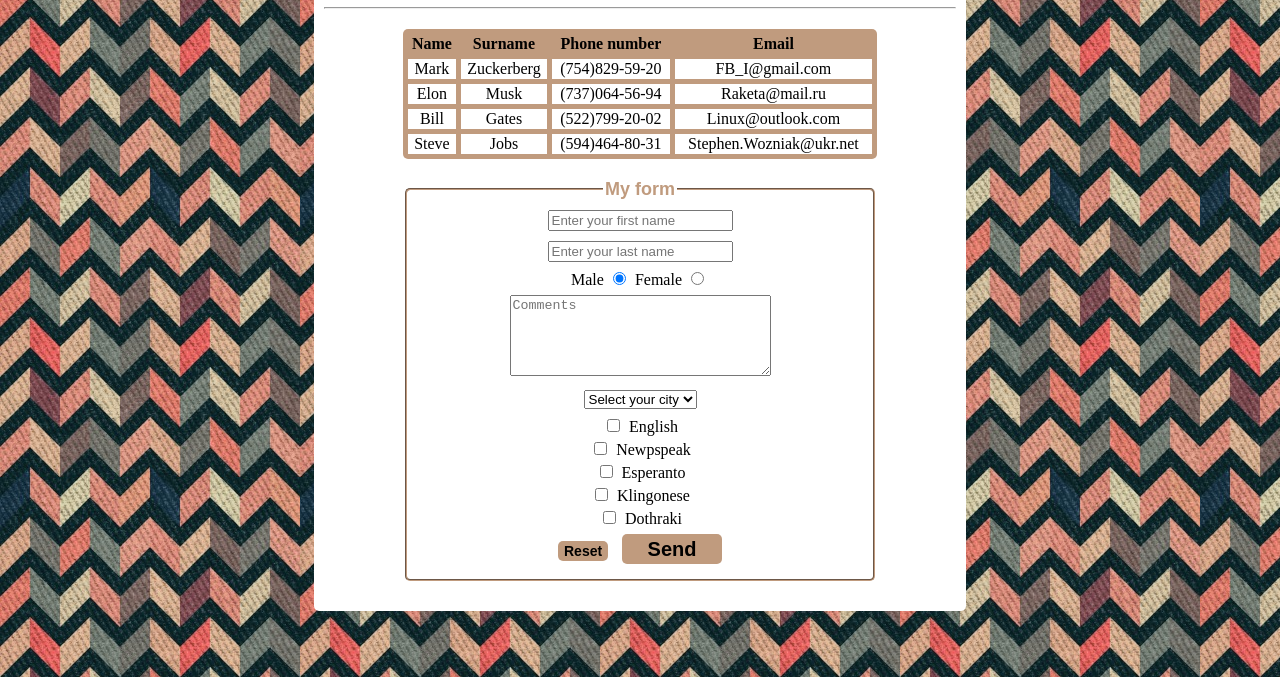
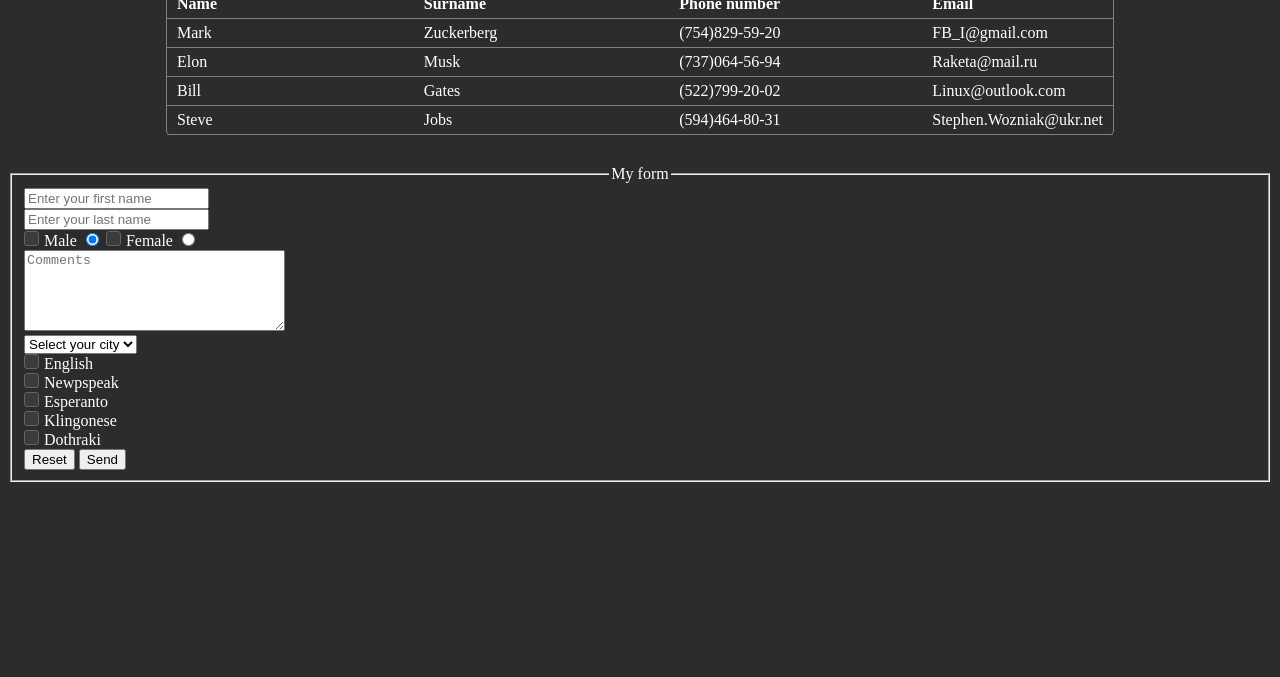
Before and after one commit to Vonatlus/HW-2-HTML, a plain HTML site: page index.html in a window 1280 px wide. Shown: the part 123-800 px from the top of the page. Drawn offline with Linux system fonts and the light colour scheme.

Commit message:
Add files via upload

```diff
--- a/style.css
+++ b/style.css
@@ -1,67 +1,108 @@
 body {
-    background-image: url(kirpich-abstraktnyj.jpg);
+    background: #2c2c2c;
+    color: white;
+}
+table {
+    width: 75%;
+    margin: 30px auto;
+    padding: 0px;
+    border-spacing: 0;
+    border: 1px solid grey;
+    border-bottom: none;
+    border-radius: 5px;
+}
+
+
+th {
+    text-align: left;
+}
+
+th,td {
+    border-bottom: 1px solid grey;
+    margin: 20px;
+    padding: 5px 10px;
+    width: 33%;
+
+}
+svg {
+    fill: white;
+    width: 20px;
+}
+.dots-icon {
+    text-align: right;
+    padding-right: 10px;
+
+}
+
+.dark-icon {
+    fill: #737373;
+}
+.dark {
+    color: #737373;
+}
+input[type="checkbox"] {
+    display: none;
+}
+input[type="checkbox"]:checked + label::before {
+    background-color: #159ef8;
+    border: 0.5px solid #159ef8;
+    background-image: url(icons/check.svg);
+    background-size: 100%;
 
 
 }
-
-.wrap {
-    background: #ffffff;
-    margin: 40px auto;
-    border-radius: 5px;
-    padding: 10px;
-    width: 50%;
+input[type="checkbox"]:checked + #name::before {
+    background-color: #159ef8;
+    border: 0.5px solid #159ef8;
+    background-size: 100%;
+    background-image: url(icons/minus.svg);
 }
 
-h1 {
-    text-align: center
+
+label::before {
+    content: '';
+    display: inline-block;
+    width: 13px;
+    height: 13px;
+    background: #3b3b3b;
+    border-radius: 3px;
+    margin-right: 5px;
+    border: 0.5px solid #656565;
+    transition: 0.4s;
+
+}
+.box {
+    margin: 0;
+}
+.box::before {
+    margin-right: 5px;
+    display: inline-block;
+    content: '';
+    width: 13px;
+    height: 13px;
+    background: grey;
+    background-image: url(icons/box.svg);
+    background-size: 100%;
+
+
+}
+.search {
+    padding-left: 10%;
+    position: relative;
+    text-align: right;
+}
+.input-search {
+    width: 80px;
+    padding-left: 20px;
+    background: #424242;
+    border: none;
+    border-radius: 3px;
+    color: white;
+    outline: none;
 }
 
-table {
-    margin: 20px auto;
-    width: 75%;
-    text-align: center;
-    border-radius: 5px;
-    background: #c09b7e;
-    border-spacing: 5px;
-}
-td {
-    background: white;
+.search svg {
+    position: absolute;
+    top: 9px;
 
 }
-form {
-    margin: auto;
-    width: 75%;
-}
-fieldset {
-    border-color: #c09b7e;
-    text-align: center;
-    border-radius: 5px;
-    margin-bottom: 20px;
-
-}
-legend {
-    font-size: 18px;
-    font-weight: bold;
-    font-family: Arial;
-    color: #c09b7e;
-}
-
-input,textarea,select{
-    margin: 5px;
-
-}
-.button {
-    height: 30px;
-    width: 100px;
-    background: #c09b7e;
-    border: none;
-    border-radius: 5px;
-    font-size: 20px;
-    font-weight: bold;
-}
-.button.reset {
-    height: 20px;
-    width: 50px;
-    font-size: 14px;
-
-}
```
